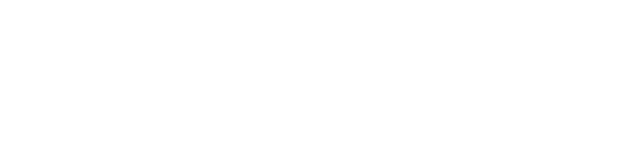
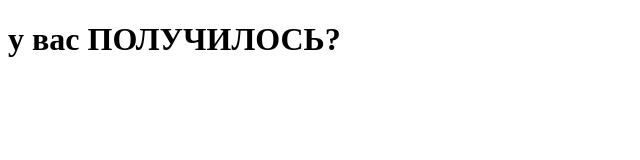
Before and after one commit to i5raev/first-repo, a plain HTML site: page index.html in a window 1280 px wide. Shown: the whole page, without its empty margins (0-640 px from the left). Drawn offline with Linux system fonts and the light colour scheme.

Commit message:
Update index.html

```diff
--- a/index.html
+++ b/index.html
@@ -8,7 +8,7 @@
 </head>
 
 <body>
-
+    <H1> у вас ПОЛУЧИЛОСЬ? </H1>
 </body>
 
 </html>
```
